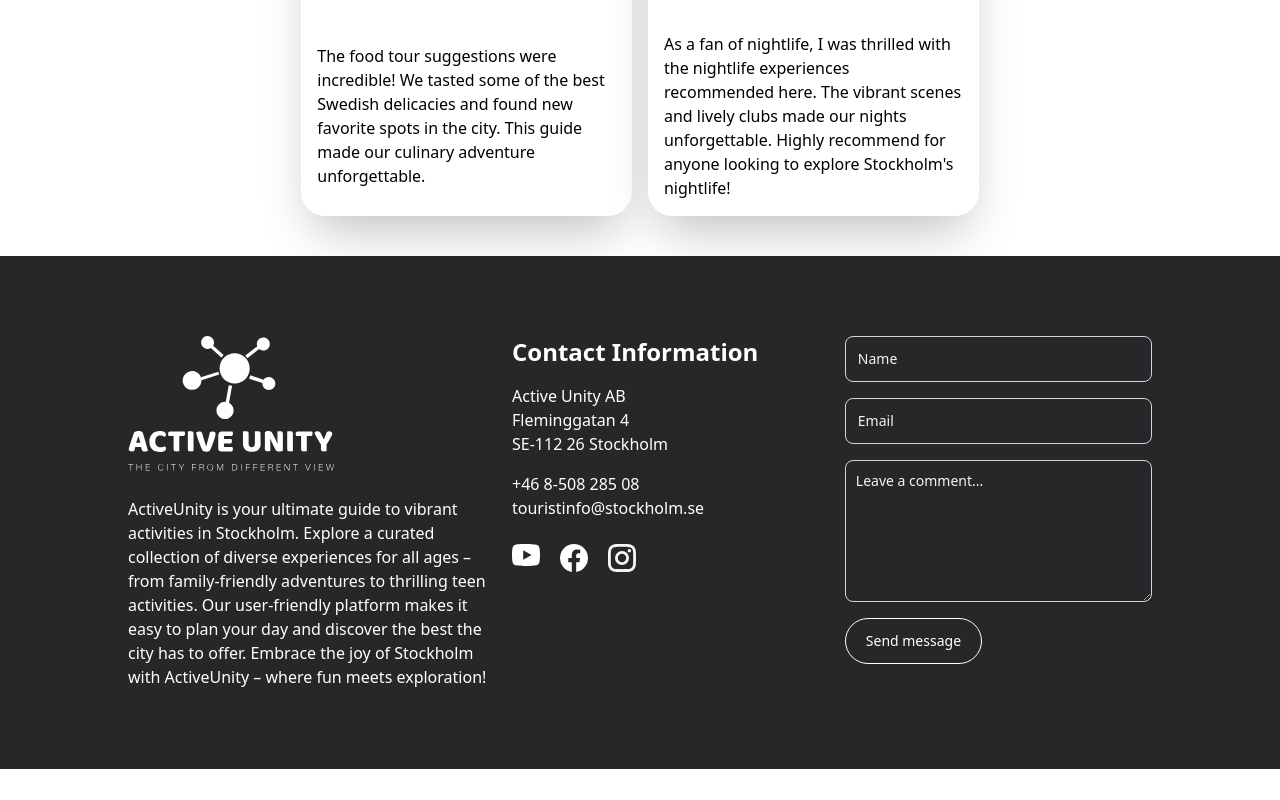
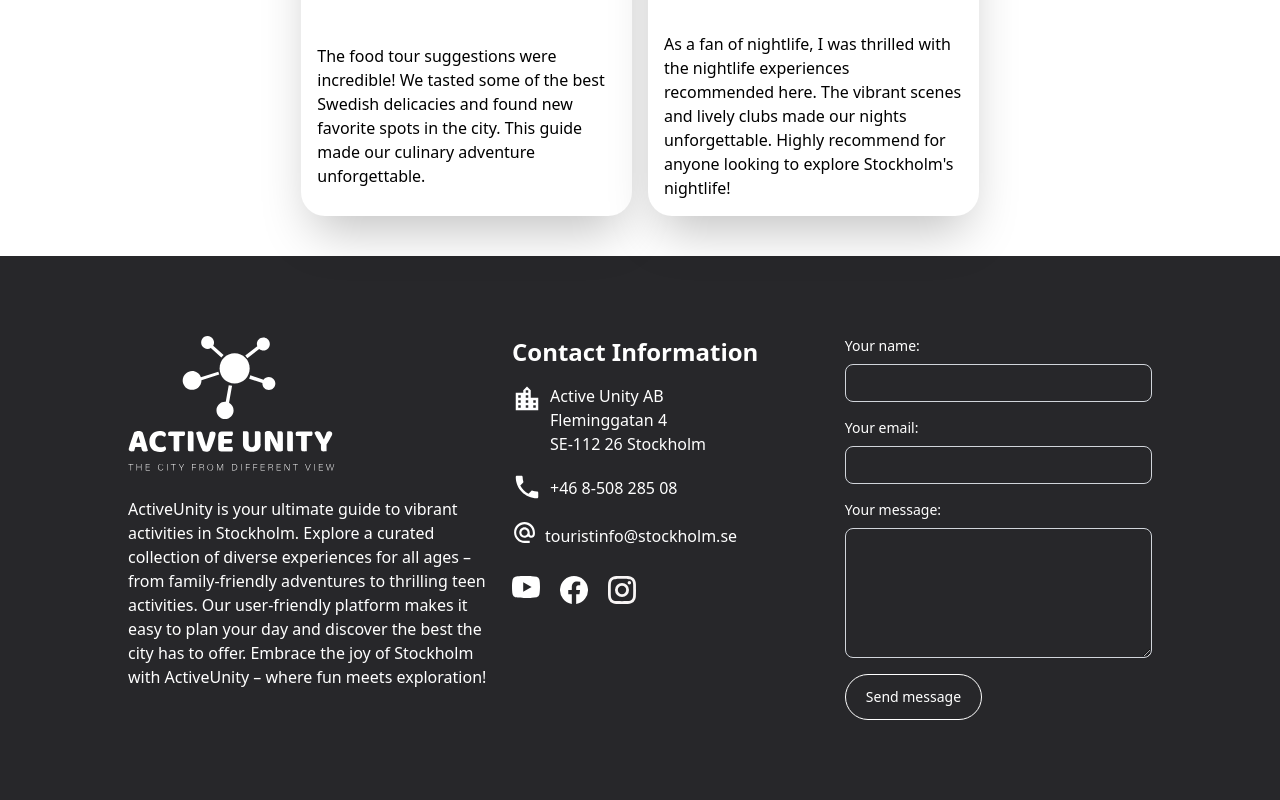
Before and after one commit to whobrowsesthewebg7/active-unity, a React (Vite) app: page / in a window 1280 px wide. Shown: the part 3408-4208 px from the top of the page. Before the commit the page ends 4177 px from the top, so only its background shows below. Built offline with nearby package versions, Linux system fonts and the light colour scheme.

Commit message:
changed adresses and contact info + labels

```diff
--- a/src/components/Footer/Footer.jsx
+++ b/src/components/Footer/Footer.jsx
@@ -4,6 +4,7 @@ import footer_logo from "../../assets/images/logo-vert.svg";
 import youtube from "../../assets/images/youtube.svg";
 import facebook from "../../assets/images/facebook.svg";
 import instgram from "../../assets/images/instgram.svg";
+import { MdLocationCity, MdAlternateEmail, MdLocalPhone } from "react-icons/md";
 
 const Footer = () => {
   return (
@@ -25,13 +26,26 @@ const Footer = () => {
         <div className={style.footer__col_short}>
           <h3 className={style.contact__title}>Contact Information</h3>
           <div className={style.contact_address}>
-            <p>Active Unity AB</p>
-            <p>Fleminggatan 4</p>
-            <p>SE-112 26 Stockholm</p>
+            <MdLocationCity size={30} />
+            <p>
+              <span>Active Unity AB</span>
+              <span>Fleminggatan 4</span>
+              <span>SE-112 26 Stockholm</span>
+            </p>
           </div>
           <div className={style.contact_address}>
-            <p>+46 8-508 285 08</p>
-            <p>touristinfo@stockholm.se</p>
+            <div className={style.contact_phone}>
+              <MdLocalPhone size={30} />
+              <a href="tel:+46 8-508 285 08">+46 8-508 285 08</a>
+            </div>
+          </div>
+          <div className={style.contact_address}>
+            <div className={style.contact_email}>
+              <MdAlternateEmail size={25} />
+              <a href="mailto:touristinfo@stockholm.se">
+                touristinfo@stockholm.se
+              </a>
+            </div>
           </div>
           <div className={style.social__media}>
             <a href="#">
@@ -48,22 +62,38 @@ const Footer = () => {
         <div className={style.footer__col_short}>
           <form action="#">
             <div>
-              <input className={style.input_field} placeholder="Name" />
+              <label
+                for="name"
+                className="block mb-2 text-sm font-medium text-white"
+              >
+                Your name:
+              </label>
+              <input id="name" type="text" className={style.input_field} />
             </div>
             <div>
+              <label
+                for="email"
+                className="block mb-2 text-sm font-medium text-white"
+              >
+                Your email:
+              </label>
               <input
-                type="text"
-                id="subject"
+                type="email"
+                id="email"
                 className={style.input_field}
-                placeholder="Email"
               />
             </div>
             <div class="sm:col-span-2">
+              <label
+                for="message"
+                className="block mb-2 text-sm font-medium text-white"
+              >
+                Your message:
+              </label>
               <textarea
                 id="message"
                 rows="6"
                 className={style.textarea_field}
-                placeholder="Leave a comment..."
               ></textarea>
             </div>
             <button type="submit" className={style.btn}>
--- a/src/components/Footer/Footer.module.css
+++ b/src/components/Footer/Footer.module.css
@@ -27,7 +27,23 @@ footer {
 }
 
 .contact_address {
-    @apply my-4 leading-8
+    @apply my-4 leading-8 flex gap-2
+}
+
+.contact_address span{
+    @apply block
+}
+
+.contact_address a:hover {
+    @apply underline;
+}
+
+.contact_phone {
+    @apply flex gap-2
+}
+
+.contact_email {
+    @apply flex gap-2
 }
 
 .social__media {
@@ -38,16 +54,20 @@ footer {
     @apply w-7 h-auto
 }
 
+.social__media img:hover {
+    @apply scale-110
+}
+
 form {
     @apply space-y-4
 }
 
 .input_field {
-    @apply border border-gray-300 text-white bg-transparent text-sm rounded-lg block w-full p-3 placeholder:text-gray-100
+    @apply border border-gray-300 text-white bg-transparent text-sm rounded-lg block w-full p-2 placeholder:text-gray-100
 }
 
 .textarea_field {
-    @apply block p-2.5 w-full text-sm text-white bg-transparent rounded-lg shadow-sm border border-gray-300 placeholder:text-gray-100
+    @apply block p-1 w-full text-sm text-white bg-transparent rounded-lg shadow-sm border border-gray-300 placeholder:text-gray-100
 }
 
 .btn {
```
